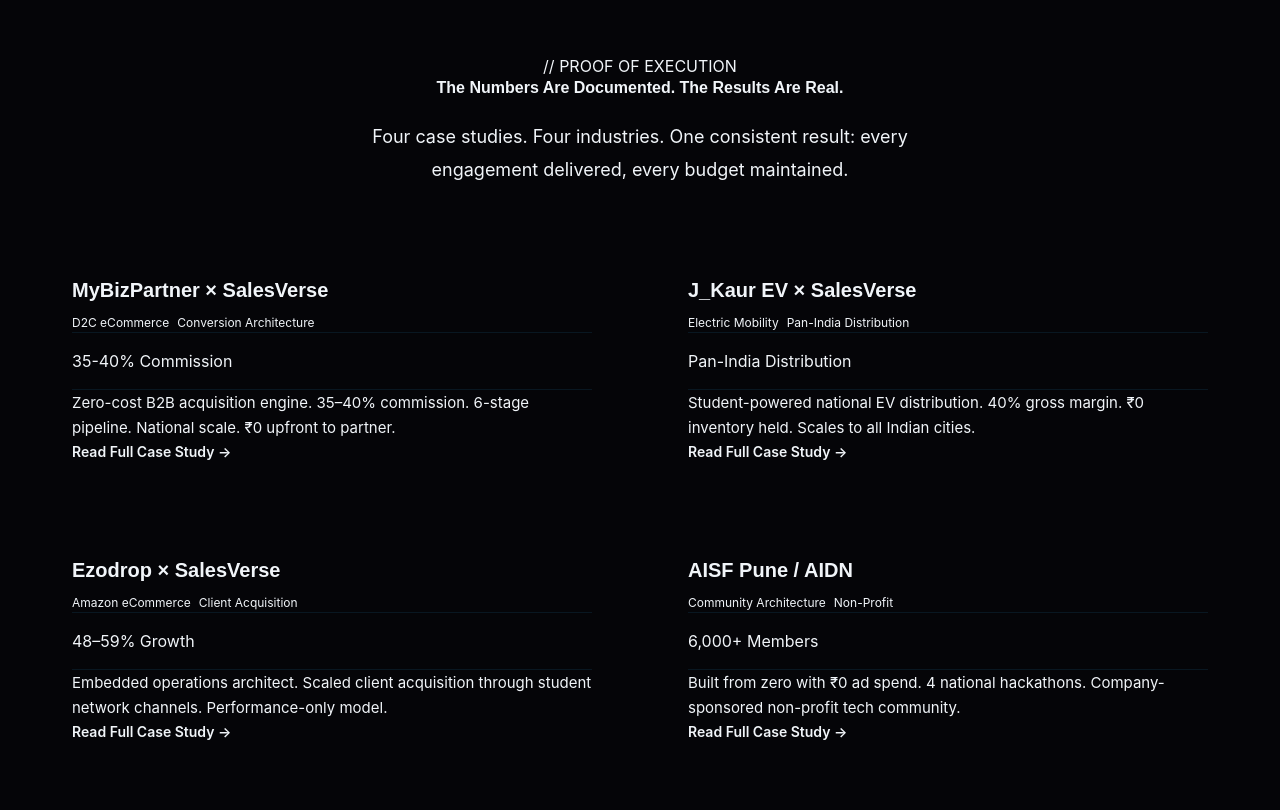
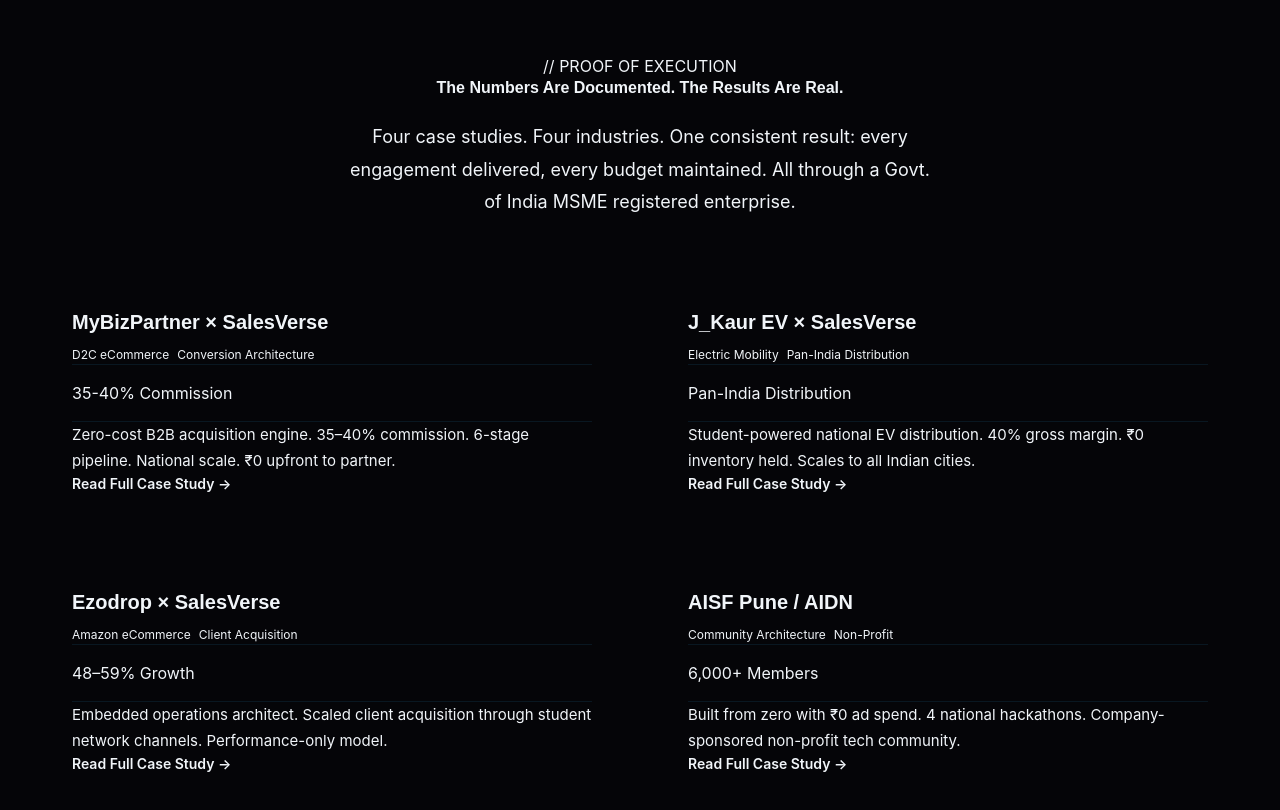
Before and after one commit to OMKUMAR226/om-executive-portfolio, a Next.js app: page /case-studies in a window 1280 px wide. Shown: the part 106-916 px from the top of the page. Built offline with nearby package versions, Linux system fonts and the light colour scheme.

Commit message:
feat: add MSME trust + risk-mitigation messaging across all portfolio sections - hero, pain, capabilities, advantage, who, case studies, achievements, and all page metadata

```diff
--- a/app/achievements/page.jsx
+++ b/app/achievements/page.jsx
@@ -6,7 +6,7 @@
 
 export const metadata = {
   title: 'Achievements & Documentation | The Proof',
-  description: 'Verified numbers, patents, publications, and technical certifications. Execution, documented.',
+  description: 'Verified numbers, patents, publications, MSME registration, and technical certifications. Execution, documented.',
 };
 
 export default function AchievementsPage() {
@@ -19,7 +19,7 @@
             Documented Execution.
           </AnimatedHeading>
           <p style={{ fontFamily: "'Inter', sans-serif", fontSize: '18px', color: 'var(--slate-400)', maxWidth: '640px', margin: '0 auto' }}>
-            Numbers without context are vanity metrics. Claims without proof are just marketing. This is the verifiable documentation of my technical depth and operational output.
+            Numbers without context are vanity metrics. Claims without proof are just marketing. This is the verifiable documentation — MSME registered, patent filed, Scopus indexed — of my technical depth and operational output.
           </p>
         </div>
       </section>
--- a/app/case-studies/page.jsx
+++ b/app/case-studies/page.jsx
@@ -6,7 +6,7 @@
 
 export const metadata = {
   title: 'Case Studies | Proof of Execution',
-  description: 'Four case studies. Four industries. One consistent result: every engagement delivered, every budget maintained.',
+  description: 'Four case studies. Four industries. One consistent result: every engagement delivered, every budget maintained. MSME registered enterprise.',
 };
 
 const CASE_STUDIES = [
@@ -54,7 +54,7 @@
             The Numbers Are Documented. The Results Are Real.
           </AnimatedHeading>
           <p style={{ fontFamily: "'Inter', sans-serif", fontSize: '18px', color: 'var(--slate-400)', maxWidth: '600px', margin: '0 auto' }}>
-            Four case studies. Four industries. One consistent result: every engagement delivered, every budget maintained.
+            Four case studies. Four industries. One consistent result: every engagement delivered, every budget maintained. All through a Govt. of India MSME registered enterprise.
           </p>
         </div>
       </section>
--- a/app/page.jsx
+++ b/app/page.jsx
@@ -12,7 +12,7 @@
 export const metadata = {
   title: 'Om Kumar Garg — India Market Lead & Ecosystem Architect',
   description:
-    'Om Kumar Garg: India\'s embedded operations partner. 30+ agencies, 6,000+ developer community, $8,100+ events managed. Open to select partnerships for foreign companies entering India.',
+    'Om Kumar Garg: India\'s embedded operations partner. MSME Certified Enterprise. 30+ agencies, 6,000+ developer community, $8,100+ events managed. Open to select partnerships for foreign companies entering India.',
 };
 
 export default function HomePage() {
--- a/components/home/CapabilitiesGrid.jsx
+++ b/components/home/CapabilitiesGrid.jsx
@@ -37,8 +37,9 @@
   {
     icon: '🏗️',
     title: 'Operations, GTM & Business Setup',
-    body: 'End-to-end operational architecture. Entity registration, team recruitment, vendor sourcing, compliance, process design — I\'ve embedded directly into startups to overhaul operational structure prior to funding rounds.',
-    sub: 'From idea to operational baseline — embedded.',
+    body: 'End-to-end operational architecture. Entity registration, team recruitment, vendor sourcing, compliance, process design. Backed by a Govt. of India MSME registered enterprise — every engagement is legally compliant and risk-mitigated.',
+    badge: { val: 'MSME REGISTERED', color: 'gold' },
+    sub: 'Govt. registered. Risk-mitigated. Embedded.',
   },
   {
     icon: '🧪',
--- a/components/home/CaseStudyPreviews.jsx
+++ b/components/home/CaseStudyPreviews.jsx
@@ -78,7 +78,7 @@
             The Numbers Are Documented. The Results Are Real.
           </AnimatedHeading>
           <p style={{ maxWidth: '540px', margin: '0 auto', fontSize: '17px', color: 'var(--slate-400)', lineHeight: 1.7 }}>
-            Four case studies. Four industries. One consistent result: every engagement delivered.
+            Four case studies. Four industries. One consistent result: every engagement delivered — backed by a Govt. of India MSME registered enterprise.
           </p>
         </div>
 
--- a/components/home/DisruptiveAdvantage.jsx
+++ b/components/home/DisruptiveAdvantage.jsx
@@ -91,6 +91,10 @@
                  <div className="pulse-dot" />
                  <span style={{ fontSize: '14px', fontFamily: "'JetBrains Mono', monospace", color: 'var(--emerald)', fontWeight: 500 }}>Direct Execution</span>
                </div>
+               <div style={{ display: 'flex', alignItems: 'center', gap: '8px' }}>
+                 <div className="pulse-dot" style={{ background: 'var(--gold)', boxShadow: '0 0 8px var(--gold)' }} />
+                 <span style={{ fontSize: '14px', fontFamily: "'JetBrains Mono', monospace", color: 'var(--gold)', fontWeight: 500 }}>MSME Registered</span>
+               </div>
             </div>
           </div>
 
--- a/components/home/HeroSection.jsx
+++ b/components/home/HeroSection.jsx
@@ -257,7 +257,7 @@
 
                   {/* Role pills */}
                   <div style={{ display: 'flex', flexWrap: 'wrap', gap: '8px', justifyContent: 'center', marginTop: '10px' }}>
-                    <span className="pill pill-gold">Global Hub: India</span>
+                    <span className="pill pill-gold">Risk-Mitigated Operator</span>
                     <span className="pill pill-sky">Execution Architect</span>
                     <span className="pill pill-emerald">MSME Certified</span>
                   </div>
@@ -266,8 +266,8 @@
                 {/* Info rows */}
                 <div style={{ display: 'flex', flexDirection: 'column', gap: '12px', borderTop: '1px solid rgba(56,189,248,0.1)', paddingTop: '20px' }}>
                   {[
+                    { icon: '🛡️', text: 'Risk-Mitigated Operations & Scaling' },
                     { icon: '🏛️', text: 'Govt. of India — MSME Registered' },
-                    { icon: '🌐', text: 'India Market Lead' },
                     { icon: '🔬', text: 'Inventor — Patent Filed in India' },
                     { icon: '📚', text: '2 Scopus/Springer Publications' },
                   ].map((row, i) => (
--- a/components/home/PainSection.jsx
+++ b/components/home/PainSection.jsx
@@ -125,6 +125,10 @@
             You need someone embedded inside your team
             <br />
             with the infrastructure already built.
+            <br />
+            <span style={{ color: 'var(--emerald)', fontSize: '0.75em' }}>
+              Government-registered. MSME certified. Risk-mitigated from Day 1.
+            </span>
           </p>
         </div>
       </div>
--- a/components/home/WhoThisIsFor.jsx
+++ b/components/home/WhoThisIsFor.jsx
@@ -11,19 +11,19 @@
     icon: Globe,
     heading: "You've Validated. Now You Need India Done Right.",
     title: 'Foreign Startup Entering India',
-    body: "You've proven product-market fit in your home market. Every India agency you've spoken to wants a retainer and gives you a deck. You need someone inside your org — not outside it — who already has the network and track record.",
+    body: "You've proven product-market fit in your home market. Every India agency you've spoken to wants a retainer and gives you a deck. You need someone inside your org — not outside it — who already has the network, track record, and a Govt. of India MSME registered enterprise backing every engagement.",
   },
   {
     icon: Building,
     heading: 'You Need Indian Quality Without Indian Risk.',
     title: 'Global Company Needing India Capabilities',
-    body: 'Development at Indian cost without quality risk. Beta testers who match your actual user demographic. Distribution, app downloads, product testimonials — without 6 months of vendor sourcing from scratch.',
+    body: 'Development at Indian cost without quality risk. Beta testers who match your actual user demographic. Distribution, app downloads, product testimonials — without 6 months of vendor sourcing. All through an MSME registered, government-verified enterprise.',
   },
   {
     icon: Network,
     heading: 'You Have Demand. You Need Reliable Delivery.',
     title: 'Agency Needing India White-Label',
-    body: "Client demand exceeding your capacity. You need an Indian partner for overflow work who vets quality before it reaches your client. You've been burned before. This is different — because I hold the technical scrutiny of a patent inventor.",
+    body: "Client demand exceeding your capacity. You need an Indian partner for overflow work who vets quality before it reaches your client. You've been burned before. This is different — backed by a MSME registered entity with the technical scrutiny of a patent inventor.",
   },
 ];
 
```
